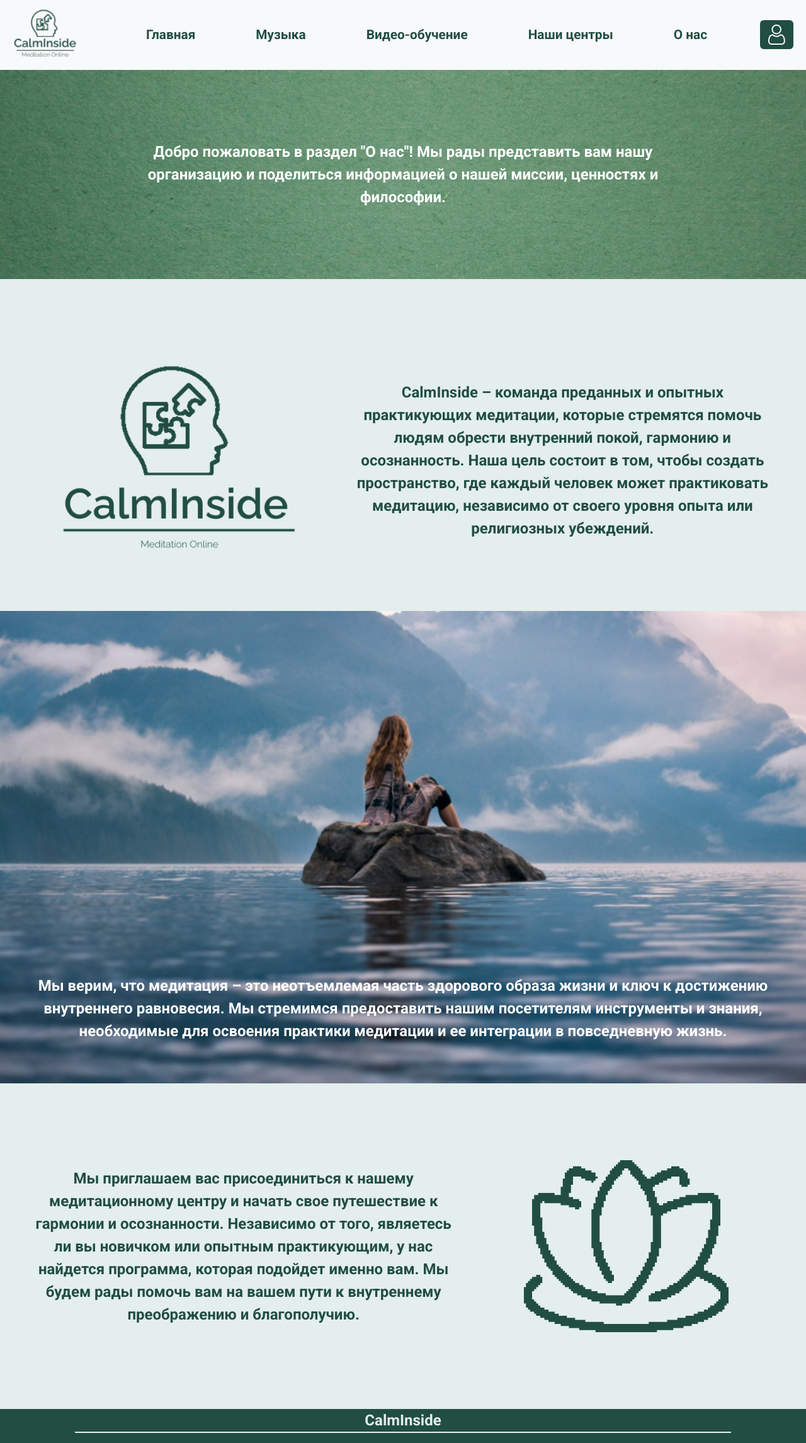
After one commit to svtrev1/CalmInside, a PHP site: page /about_us.html in a window 1280 px wide. The commit adds this page. Shown: the whole page at 63% size. Run offline with PHP 8.4, Linux system fonts and the light colour scheme.

Commit message:
add about_us

```diff
--- /dev/null
+++ b/about_us.html
@@ -0,0 +1,107 @@
+<!DOCTYPE html>
+<html lang="en">
+<head>
+    <meta charset="UTF-8">
+    <meta name="viewport" content="width=device-width, initial-scale=1.0">
+    <title>О нас</title>
+    <link href="https://cdn.jsdelivr.net/npm/bootstrap@5.3.2/dist/css/bootstrap.min.css" rel="stylesheet"
+        integrity="sha384-T3c6CoIi6uLrA9TneNEoa7RxnatzjcDSCmG1MXxSR1GAsXEV/Dwwykc2MPK8M2HN" crossorigin="anonymous">
+    <link rel="stylesheet" href="assets/main.css">
+    <link rel="stylesheet" href="assets/about_us.css">
+    <link rel="preconnect" href="https://fonts.googleapis.com">
+    <link rel="preconnect" href="https://fonts.gstatic.com" crossorigin>
+    <link href="https://fonts.googleapis.com/css2?family=Roboto:wght@700&display=swap" rel="stylesheet">
+</head>
+<body>
+
+    <nav class="navbar sticky-top navbar-expand-lg bg-body-tertiary">
+        <div class="container-fluid">
+            <a class="navbar-brand" href="#">
+                <img src="assets/images/logo_CI.png" alt="#" height="85">
+            </a>
+            <button class="navbar-toggler" type="button" data-bs-toggle="collapse" data-bs-target="#navbarTogglerDemo02"
+                aria-controls="navbarTogglerDemo02" aria-expanded="false" aria-label="Toggle navigation">
+                <span class="navbar-toggler-icon"></span>
+            </button>
+            <div class="collapse navbar-collapse" id="navbarTogglerDemo02">
+                <ul class="navbar-nav me-auto mb-2 mb-lg-0">
+                    <li class="nav-item"><a class="nav-link" href="main.html">Главная</a></li>
+                    <li class="nav-item"><a class="nav-link" href="music.html">Музыка</a></li>
+                    <li class="nav-item"><a class="nav-link" href="video.html">Видео-обучение</a></li>
+                    <li class="nav-item"><a class="nav-link" href="our_centers.html">Наши центры</a></li>
+                    <li class="nav-item"><a class="nav-link" href="about_us.html">О нас</a></li>
+                    <button type="button" class="btn btn_header" onclick="document.location='register.html'" ><img src="assets/images/user.png"></button>
+                </ul>
+            </div>
+        </div>
+    </nav>
+
+    <div class="green-fon w-100" style="display: flex; justify-content: center;">
+        <div style="text-align: center; display: flex; padding: 1.5rem; padding-top: 7rem; padding-bottom: 7rem;">
+            <p style="color: #FFF; font-size: 1.5rem; max-width: 870px; margin: auto;">
+                Добро пожаловать в раздел "О нас"! Мы рады представить вам нашу
+                организацию и поделиться информацией о нашей миссии, ценностях и философии.
+            </p>
+        </div>
+    </div>
+
+    <div style="background-color: #E3EEED;">
+        <div class="row gy-5" style="text-align: center; display: flex; padding: 2rem; padding-top: 6rem; padding-bottom: 6rem;">
+            <div class="col-12 col-xl-5" style="padding-top: 2rem; margin: auto;">
+                <img class="img-fluid" src="assets/images/Logo_big.png" alt="logo" style="width: 25rem; height: auto;">
+            </div>
+            <div class="col-12 col-xl-7"  style="display: flex;">
+                <p style="color: #214E41; font-size: 1.5rem; margin: auto;">
+                    CalmInside – команда преданных и опытных практикующих медитации,
+                    которые стремятся помочь людям обрести внутренний покой, гармонию и осознанность.
+                    Наша цель состоит в том, чтобы создать пространство, где каждый человек может
+                    практиковать медитацию, независимо от своего уровня опыта или религиозных убеждений.
+                </p>
+            </div>
+        </div>
+    </div>
+
+    <div class="girl-fon" style="display: flex; justify-content: center;">
+        <div style="text-align: center; display: flex; align-items: flex-end; padding: 10px;">
+            <p style="color: #FFF; font-size: 1.5rem; max-width: 1290px; margin-bottom: 55px;">
+                Мы верим, что медитация – это неотъемлемая часть здорового образа жизни и ключ к
+                достижению внутреннего равновесия. Мы стремимся предоставить нашим посетителям
+                инструменты и знания, необходимые для освоения практики медитации и ее интеграции
+                в повседневную жизнь.
+            </p>
+        </div>
+    </div>
+
+    <div style="background-color: #E3EEED; padding: 2rem; padding-top: 6rem; padding-bottom: 6rem;">
+        <div class="row">
+            <div class="col-12 col-xl-7" style="text-align: center; display: flex;">
+                <p style="color: #214E41; font-size: 1.5rem; margin: auto;">
+                    Мы приглашаем вас присоединиться к нашему медитационному центру и начать
+                    свое путешествие к гармонии и осознанности. Независимо от того, являетесь ли
+                    вы новичком или опытным практикующим, у нас найдется программа, которая
+                    подойдет именно вам. Мы будем рады помочь вам на вашем пути к внутреннему
+                    преображению и благополучию.
+                </p>
+            </div>
+            <div class="col-12 col-xl-5" style="text-align: center; display: flex; justify-content: center;">
+                <img class="img-fluid" src="assets/images/lotos.png" alt="flower">
+            </div>
+        </div>
+    </div>
+
+
+    <footer style="width: 100%;">
+        <div class="row" style="background-color: #214E41; margin: 0;">
+            <div class="col-1"></div>
+            <div class="col-10" style="text-align: center;">
+                <p style="font-size: 1.5rem; color: #E3EEED; border-bottom: 2px solid #E3EEED;">CalmInside</p>
+            </div>
+            <div class="col-1"></div>
+        </div>
+    </footer>
+    <script src="https://cdn.jsdelivr.net/npm/bootstrap@5.3.2/dist/js/bootstrap.bundle.min.js"
+        integrity="sha384-C6RzsynM9kWDrMNeT87bh95OGNyZPhcTNXj1NW7RuBCsyN/o0jlpcV8Qyq46cDfL"
+        crossorigin="anonymous"></script>
+
+</body>
+</html>
--- /dev/null
+++ b/assets/about_us.css
@@ -0,0 +1,23 @@
+*{
+    padding: 0;
+    margin: 0;
+    font-family: 'Roboto', sans-serif;
+}
+
+.green-fon{
+    background-image: url("images/green_fon.png");
+    background-size: cover;
+    flex-shrink: 0;
+}
+
+.girl-fon{
+    background-image: url("images/girl.png");
+    background-size: cover;
+    flex-shrink: 0;
+    height: 750px;
+    background-position-x: center;
+}
+
+.row{
+    margin: 0;
+}
--- a/assets/our_centers.css
+++ b/assets/our_centers.css
@@ -37,6 +37,7 @@
 .first-room-description{
     color: #214E41;
     font-size: 1.5rem;
+    padding: 0;
 }
 
 .second-room-title{
@@ -49,6 +50,7 @@
     color: #214E41;
     text-align: center;
     font-size: 1.5rem;
+    padding: 0;
 }
 
 .row2{
--- a/main.html
+++ b/main.html
@@ -24,7 +24,7 @@
                 <li class="nav-item"><a class="nav-link" href="music.html">Музыка</a></li>
                 <li class="nav-item"><a class="nav-link" href="video.html">Видео-обучение</a></li>
                 <li class="nav-item"><a class="nav-link" href="our_centers.html">Наши центры</a></li>
-                <li class="nav-item"><a class="nav-link" href="#">О нас</a></li>
+                <li class="nav-item"><a class="nav-link" href="about_us.html">О нас</a></li>
                 <button type="button" class="btn btn_header" onclick="document.location='register.html'" ><img src="assets/images/user.png"></button>
             </ul>
         </div>
--- a/music.html
+++ b/music.html
@@ -22,9 +22,9 @@
             <ul class="navbar-nav me-auto mb-2 mb-lg-0">
                 <li class="nav-item"><a class="nav-link" href="main.html">Главная</a></li>
                 <li class="nav-item"><a class="nav-link" href="music.html">Музыка</a></li>
-                <li class="nav-item"><a class="nav-link" href="#">Видео-обучение</a></li>
+                <li class="nav-item"><a class="nav-link" href="video.html">Видео-обучение</a></li>
                 <li class="nav-item"><a class="nav-link" href="our_centers.html">Наши центры</a></li>
-                <li class="nav-item"><a class="nav-link" href="#">О нас</a></li>
+                <li class="nav-item"><a class="nav-link" href="about_us.html">О нас</a></li>
                 <button type="button" class="btn btn_header" onclick="document.location='register.html'" ><img src="assets/images/user.png"></button>
             </ul>
         </div>
--- a/our_centers.html
+++ b/our_centers.html
@@ -28,7 +28,7 @@
                     <li class="nav-item"><a class="nav-link" href="music.html">Музыка</a></li>
                     <li class="nav-item"><a class="nav-link" href="video.html">Видео-обучение</a></li>
                     <li class="nav-item"><a class="nav-link" href="our_centers.html">Наши центры</a></li>
-                    <li class="nav-item"><a class="nav-link" href="#">О нас</a></li>
+                    <li class="nav-item"><a class="nav-link" href="about_us.html">О нас</a></li>
                     <button type="button" class="btn btn_header" onclick="document.location='register.html'" ><img src="assets/images/user.png"></button>
                 </ul>
             </div>
--- a/video.html
+++ b/video.html
@@ -24,7 +24,7 @@
                 <li class="nav-item"><a class="nav-link" href="music.html">Музыка</a></li>
                 <li class="nav-item"><a class="nav-link" href="video.html">Видео-обучение</a></li>
                 <li class="nav-item"><a class="nav-link" href="our_centers.html">Наши центры</a></li>
-                <li class="nav-item"><a class="nav-link" href="#">О нас</a></li>
+                <li class="nav-item"><a class="nav-link" href="about_us.html">О нас</a></li>
                 <button type="button" class="btn btn_header" onclick="document.location='register.html'" ><img src="assets/images/user.png"></button>
             </ul>
         </div>
```
Also changed, not shown: assets/images/Logo_big.png (added), assets/images/girl.png (added), assets/images/green_fon.png (added), assets/images/lotos.png (added).
